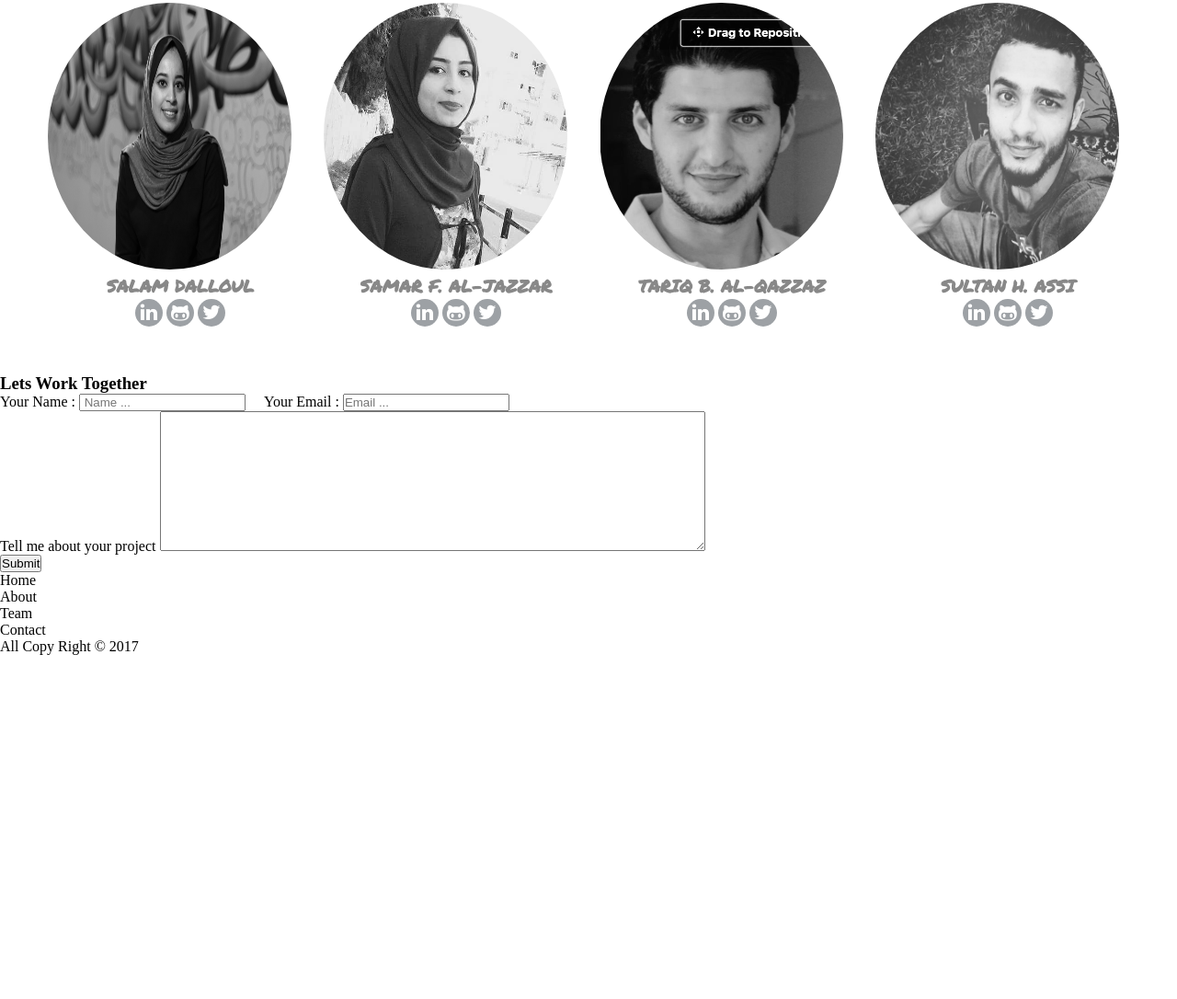
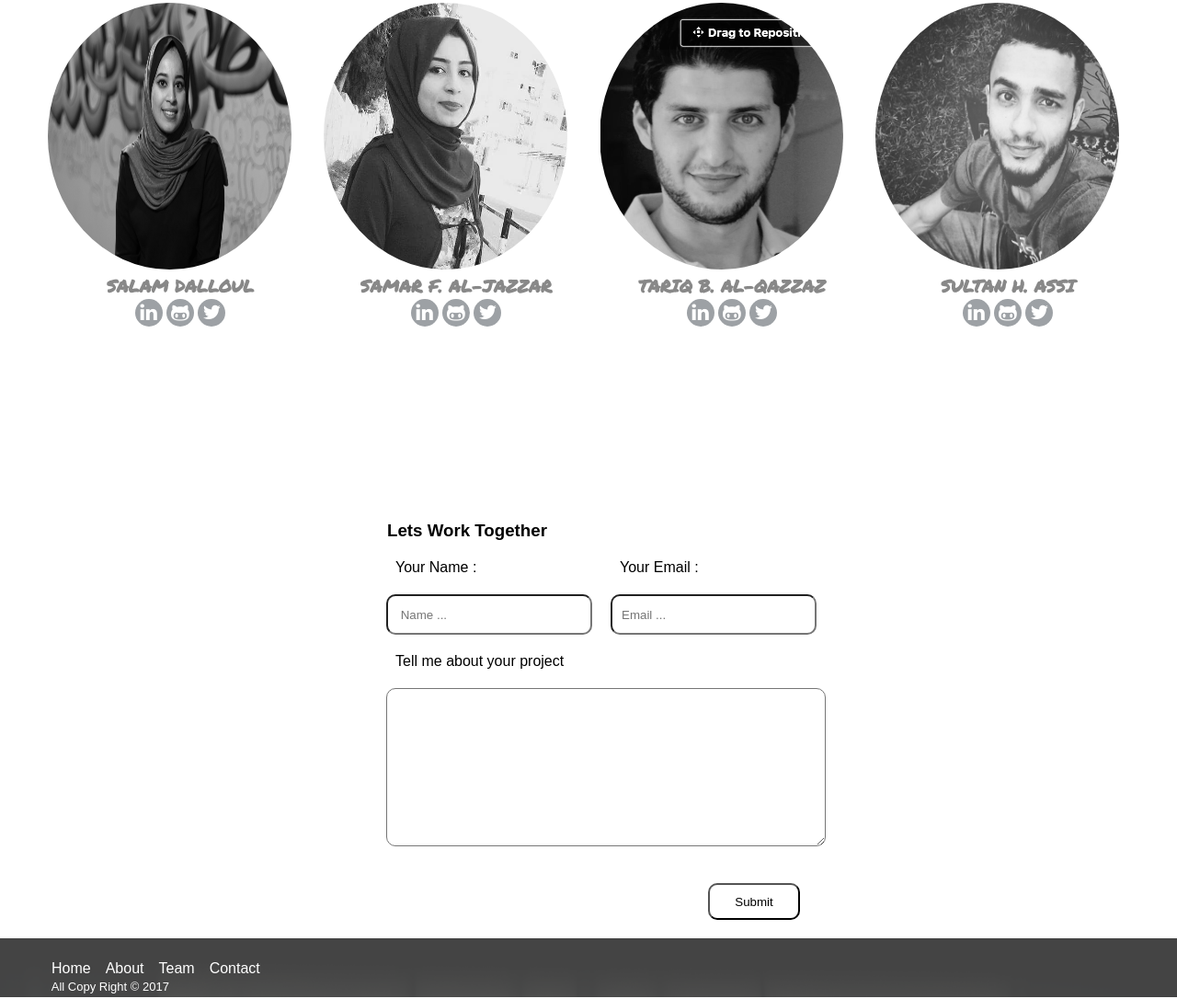
Before and after one commit to facg3/SSST, a plain HTML site: page index.html in a window 1280 px wide. Shown: the part 647-1733 px from the top of the page at 92% size. Before the commit the page ends 1359 px from the top, so only its background shows below. Drawn offline with Linux system fonts and the light colour scheme.

Commit message:
changed contact form style Relates 4

```diff
--- a/style.css
+++ b/style.css
@@ -121,3 +121,95 @@
     flex-direction: row;
   }
 }
+
+
+* {
+  padding: 0 ; margin: 0 ;
+}
+
+body {
+  font-family: Arial ;
+}
+
+form {
+  width: 700px ; height: auto ;
+  margin: 0 auto;
+
+  margin-top: 100px ;
+  padding-top: 60px ;
+  padding-bottom: 100px ;
+}
+
+#letsWork {
+  margin-left: 7em ;
+}
+
+#formInputs {
+  margin-left: 130px ;
+
+}
+#formInputs input {
+ width: 200px ; height: 20px ;
+}
+
+#tellMe {
+  margin-left: 130px ;
+}
+#tellMe  textarea{
+  width: 80% ;
+}
+label {
+  margin-bottom: 10px ; margin-top: 10px ;
+}
+input, label  , textarea{
+    display:block;
+    border-radius: 10px;
+    padding: 10px 10px 10px 10px ;
+}
+
+form button {
+  margin-top: 3em  ;  margin-right: 9em ; height: 40px ; width: 100px ;
+  background-color: white ; float: right;border-radius: 10px;
+}
+
+footer {
+  color: white ;
+  width: 100% ;
+  height: 4em ;
+  background: url('img/background.jpg') ;
+  background-size: cover;
+  margin: 0 auto;
+
+}
+
+footer .left {
+  margin-left: 3em  ; float: left;
+
+}
+ul#menu  {
+  display: block;
+}
+ul#menu li {
+    display:inline; float: left;
+    margin: 1.5em 0.5em 1.5em 0.5em ;
+}
+footer p {
+  float: left;
+  margin-top: 45px ; margin-left: -235px ;  font-size: small ;
+}
+
+@media screen and (max-width: 959px) {
+ form , footer , textarea{
+   width: 100% ;
+ }
+
+}
+
+@media screen and (max-width: 640px) {
+  form {
+    width: 100% ;
+  }
+  footer {
+    width: 100% ;
+  }
+}
```
